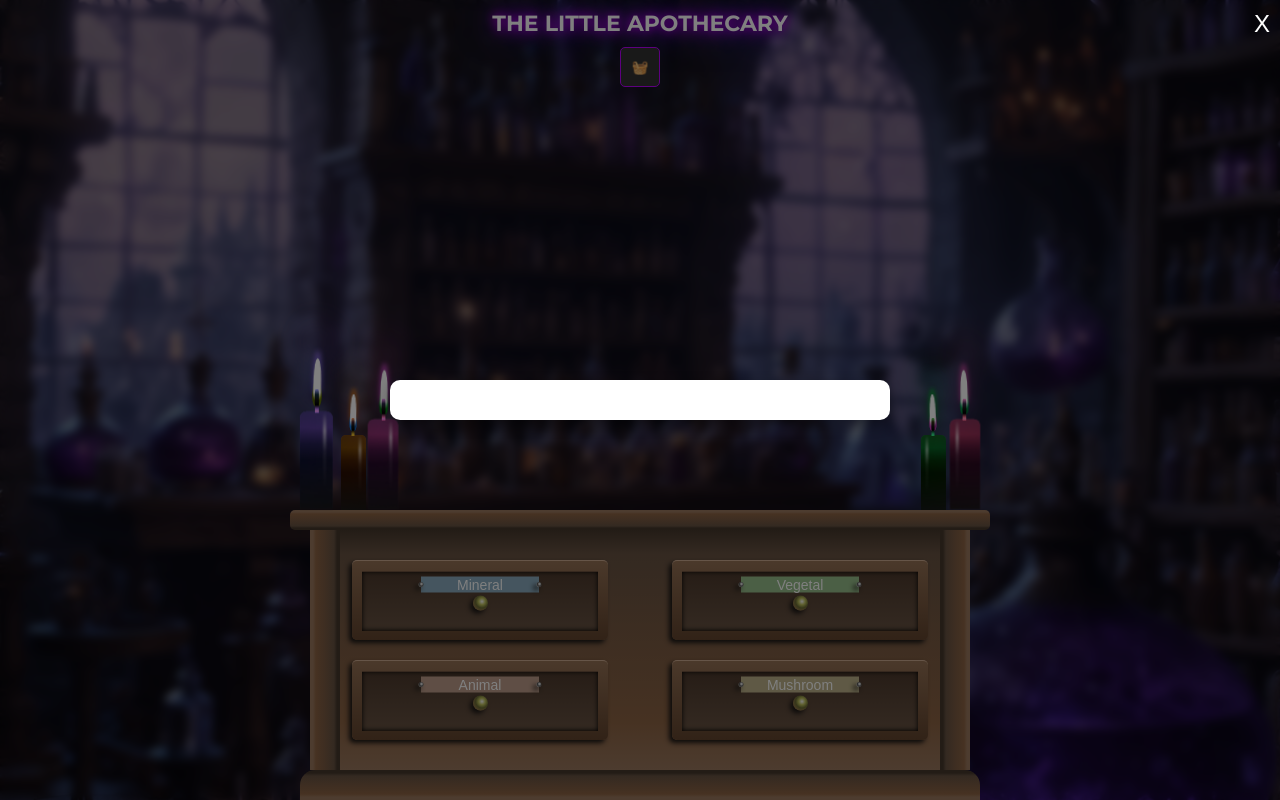
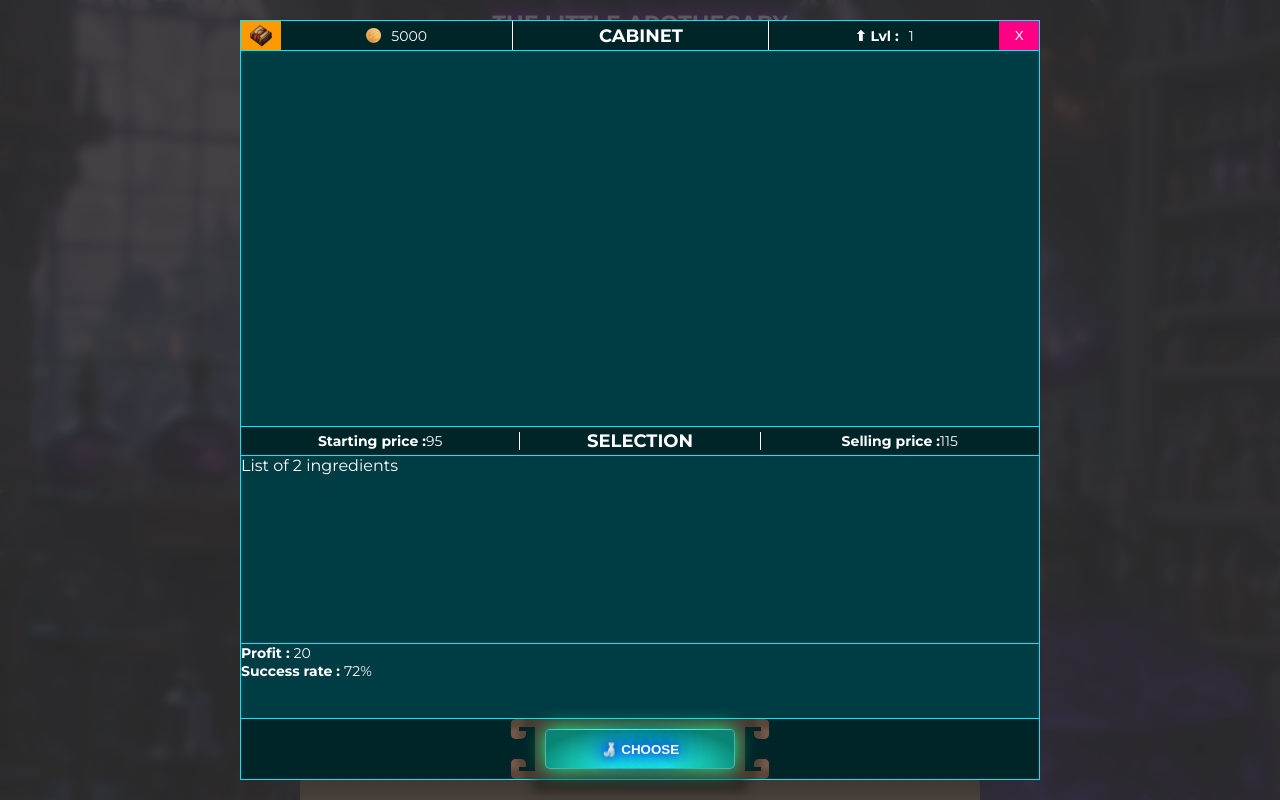
Before and after one commit to Guiomino/the-little-apothecary, a Next.js app: page / in a window 1280 px wide. Both pictures are taken after a click on the button "Mineral". Built offline with nearby package versions, Linux system fonts and the light colour scheme.

Commit message:
feat(CabinetModal)

```diff
--- a/src/app/components/cabinet/CabinetModal.tsx
+++ b/src/app/components/cabinet/CabinetModal.tsx
@@ -1,8 +1,18 @@
 // CabinetModal.tsx
 
-import React from "react";
+"use client"
+
+import React, { useEffect, useRef, useState } from "react";
+import CloseModal from '@/app/components/miscellaneous/CloseModal';
 import IngredientsListCabinet from "./IngredientsListCabinet";
 import styles from "./cabinetModal.module.scss";
+import LevelUser from "../miscellaneous/LevelUser";
+import GoldCoins from "../miscellaneous/GoldCoins";
+import FilterIngredients from "../miscellaneous/FilterIngredients";
+import UserClass from '@/app/OOP/UserClass';
+import AppButton from "../miscellaneous/AppButton";
+import Image from "next/image";
+
 
 export interface Ingredient {
     ingredient: {
@@ -23,13 +33,73 @@ interface CabinetModalProps {
 }
 
 const CabinetModal: React.FC<CabinetModalProps> = ({ ingredients, onCloseClick }) => {
+
+    const userRef = useRef(UserClass.loadFromLocalStorage() || new UserClass([], "Guest"));
+    const user = userRef.current;
+
+    const [showFilter, setShowFilter] = useState<boolean>(false);
+    const [goldCoins, setGoldCoins] = useState(user.gold);
+    const [isBuying, setIsBuying] = useState(false);
+
+    useEffect(() => {
+        user.gold = goldCoins;
+        user.saveToLocalStorage();
+    }, [goldCoins, user]);
+
+    const handleFilterClick = () => {
+        setShowFilter(true);
+    };
+
+    const handleBuy = () => {
+        return <p></p>
+    }
+
     return (
-        <div className={styles.modalOverlay}>
-            <div className={styles.modal}>
-                <button className={styles.closeButton} onClick={onCloseClick}>X</button>
-                <IngredientsListCabinet ingredients={ingredients} />
+        <section className={styles.cabinetOverlay}>
+            <div className={styles.cabinetModal}>
+
+                <div className={styles.top}>
+                    <FilterIngredients onFilterClick={handleFilterClick} />
+                    <GoldCoins initialGoldCoins={goldCoins} />
+                    <h2>Cabinet</h2>
+                    <LevelUser />
+                    <CloseModal onClick={onCloseClick} />
+                </div>
+
+
+                <div className={`${styles.list} ${styles.filter} ${styles.details}`}>
+                    <IngredientsListCabinet ingredients={ingredients} />
+                </div>
+
+
+                <div className={styles.summary}>
+                    <p><strong>Starting price : </strong><span>95</span></p>
+                    <h2>Selection</h2>
+                    <p><strong>Selling price : </strong><span>115</span></p>
+                </div>
+
+                <div className={styles.cartList}>
+                    List of 2 ingredients
+                </div>
+
+
+                <div className={styles.chanceOfProfit}>
+                    <p><strong>Profit : </strong><span>20</span></p>
+                    <p><strong>Success rate : </strong><span>72%</span></p>
+                </div>
+
+
+                <div className={styles.cartListBtn}>
+                    <AppButton
+                        label={"🍶 Choose"}
+                        onClick={handleBuy}
+                        disabled={isBuying}
+                    />
+                </div>
+
+
             </div>
-        </div>
+        </section>
     );
 };
 
--- a/src/app/components/cabinet/cabinetModal.module.scss
+++ b/src/app/components/cabinet/cabinetModal.module.scss
@@ -1,31 +1,290 @@
-.modalOverlay {
+$vertFonce: #002529;
+$vertClaire: #003c43;
+$borderCyan: #00eaff;
+
+.cabinetOverlay {
+  z-index: 10;
+  width: 100vw;
+  height: 100vh;
   position: fixed;
   top: 0;
   left: 0;
-    width: 100%;
-    height: 100%;
-    background: rgba(0, 0, 0, 0.5);
+  background-color: #333333cc;
+
+  .cabinetModal {
+    width: calc(100% - 40px);
+    max-width: 800px;
+    min-width: 400px;
+    height: calc(100vh - 40px);
+    max-height: 1200px;
+    min-height: 600px;
+    background-color: $vertFonce;
+    border: 1px solid $borderCyan;
+    position: absolute;
+    top: 50%;
+    left: 50%;
+    transform: translate(-50%, -50%);
+    color: white;
+    display: flex;
+    flex-direction: column;
+
+    /////////////// TOP ///////////////
+    .top {
+      height: 30px;
+      display: flex;
+      justify-content: space-between;
+      background-color: $vertFonce;
+      border-bottom: 1px solid $borderCyan;
+
+      > * {
+        flex: 1;
+        &:not(:first-child):not(:last-child) {
+          flex: auto;
+        }
+      }
+
+      > *:nth-child(1) {
+        flex: 0 0 5%;
         display: flex;
         justify-content: center;
         align-items: center;
-    z-index: 1000;
       }
 
-.modal {
-    background: white;
-    padding: 20px;
-    border-radius: 10px;
-    max-width: 500px;
-    width: 90%;
-    box-shadow: 0 5px 15px rgba(0, 0, 0, 0.3);
+      > *:nth-child(2) {
+        flex: 0 0 30%;
+        display: flex;
+        justify-content: center;
+        align-items: center;
+        border-right: 1px solid white;
       }
 
-.closeButton {
-    background: transparent;
+      > *:nth-child(3) {
+        height: 30px;
+        display: flex;
+        justify-content: center;
+        align-items: center;
+        flex: 0 0 40%;
+      }
+
+      > *:nth-child(4) {
+        flex: 0 0 30%;
+        display: flex;
+        justify-content: center;
+        align-items: center;
+        border-left: 1px solid white;
+      }
+
+      > *:nth-child(5) {
+        flex: 0 0 5%;
+        display: flex;
+        justify-content: center;
+        align-items: center;
+      }
+    }
+  }
+
+  /////////////// LIST and FILTER and DETAILS ///////////////
+  .list,
+  .filter,
+  .details {
+    width: 100%;
+    height: 50%;
+    background-color: $vertClaire;
+    justify-content: center;
+    overflow-y: scroll;
+  }
+
+  /////////////// SUMMARY ///////////////
+  .summary {
+    height: 30px;
+    display: flex;
+    justify-content: space-between;
+    align-items: center;
+    background-color: $vertFonce;
+    border-bottom: 1px solid $borderCyan;
+    border-top: 1px solid $borderCyan;
+
+    .cart {
+      width: 100%;
+      height: 100%;
+
+      p {
+        display: flex;
+        align-items: center;
+        justify-content: center;
+        gap: 5px;
+      }
+    }
+
+    > * {
+      flex: 1;
+      &:not(:first-child):not(:last-child) {
+        flex: none;
+        width: auto;
+      }
+    }
+
+    > *:nth-child(1) {
+      flex: 0 0 35%;
+      display: flex;
+      justify-content: center;
+      align-items: center;
+      border-right: 1px solid white;
+    }
+
+    > *:nth-child(2) {
+      height: 30px;
+      display: flex;
+      justify-content: center;
+      align-items: center;
+      flex: 0 0 30%;
+    }
+
+    > *:nth-child(3) {
+      flex: 0 0 35%;
+      display: flex;
+      justify-content: center;
+      align-items: center;
+      border-left: 1px solid white;
+    }
+  }
+
+  /////////////// CARTLIST ///////////////
+  .cartList {
+    width: 100%;
+    height: 25%;
+    background-color: $vertClaire;
+    justify-content: center;
+    overflow-y: scroll;
+    border-bottom: 1px solid $borderCyan;
+
+    // CART ITEM
+    .cart {
+      width: 100%;
+      display: flex;
+      flex-direction: column;
+      align-items: center;
+      justify-content: center;
+
+      ul {
+        width: 90%;
+        display: flex;
+        flex-direction: column;
+        gap: 5px;
+        margin: 5px;
+
+        .cartItem {
+          width: 100%;
+          height: 60px;
+          display: flex;
+          background-color: $vertFonce;
+          border-radius: 50px;
+          border: 1px solid $borderCyan;
+
+          .cartItemImg {
+            position: relative;
+            width: 15%;
+            height: 100%;
+            padding: 5px;
+            border-right: 1px solid $borderCyan;
+            display: flex;
+            align-items: center;
+            justify-content: center;
+            background: linear-gradient(to top right, #22f8de 20%, #098475 80%);
+            border-radius: 50px 0 0 50px;
+
+            img {
+              filter: drop-shadow(-2px 5px 3px #00000088);
+            }
+
+            div {
+              position: absolute;
+              top: 2px;
+              right: 5px;
+            }
+          }
+
+          .cartItemTitle {
+            width: 35%;
+            height: 100%;
+            padding: 5px;
+            border-right: 1px solid $borderCyan;
+            display: flex;
+            flex-direction: column;
+            justify-content: space-between;
+            background-color: #676767;
+
+            h4 {
+              color: #b0f1f7;
+              text-transform: uppercase;
+              font-size: 12px;
+            }
+            p {
+              display: flex;
+              gap: 5px;
+            }
+          }
+
+          .cartItemDetails {
+            width: 35%;
+            padding: 5px;
+            border-right: 1px solid $borderCyan;
+            display: flex;
+            flex-direction: column;
+            justify-content: space-between;
+            background-color: #474747;
+          }
+
+          .cartItemRemove {
+            width: 15%;
+            background-color: #c62148;
+            border-radius: 0 50px 50px 0;
+            display: flex;
+            align-items: center;
+            justify-content: center;
+
+            button {
+              width: 100%;
+              height: 100%;
+              border-radius: 0 50px 50px 0;
               border: none;
-    font-size: 1.5rem;
+              font-size: 18px;
+              background-color: transparent;
+
+              &:hover {
+                background-color: #e24a6e;
+              }
+            }
+          }
+        }
+      }
+    }
+  }
+
+  /////////////// CHANCE OF PROFIT ///////////////
+  .chanceOfProfit {
+    width: 100%;
+    height: 10%;
+    background-color: $vertClaire;
+    justify-content: center;
+    overflow-y: scroll;
+    border-bottom: 1px solid $borderCyan;
+  }
+
+  /////////////// SUBMIT ///////////////
+  .cartListBtn {
+    position: relative;
+    width: 100%;
+    flex: 1;
+    display: flex;
+    justify-content: center;
+    align-items: center;
+
+    button {
       position: absolute;
-    top: 10px;
-    right: 10px;
-    cursor: pointer;
+      top: 50%;
+      left: 50%;
+      transform: translate(-50%, -50%);
     }
+  }
+}
--- a/src/app/components/miscellaneous/AppButtonBranch.tsx
+++ b/src/app/components/miscellaneous/AppButtonBranch.tsx
@@ -2,6 +2,7 @@
 
 import React from 'react'
 import styles from "./miscellaneous.module.scss"
+
 const AppButtonBranch = () => {
     return (
         <div className={styles.AppButtonBranch}>
--- a/src/app/components/miscellaneous/miscellaneous.module.scss
+++ b/src/app/components/miscellaneous/miscellaneous.module.scss
@@ -59,7 +59,9 @@
   }
 }
 
-/////////////////////////////////////////////////////////////
+//////////////////////////////////////////////////////////////////////////////////////
+///////////////////////////////////  MAIN BUTTON  ///////////////////////////////////
+////////////////////////////////////////////////////////////////////////////////////
 .apothecaryBtnSet {
   position: relative;
   width: 210px;
@@ -90,6 +92,11 @@
     bottom: 0;
     rotate: 180deg;
     transform: scaleX(-1);
+  }
+  &:hover {
+    .AppButtonBranch .third {
+      background: linear-gradient(to right, #72584a 25%, #6f975f 70%);
+    }
   }
 }
 
@@ -167,36 +174,15 @@
     height: 8px;
     bottom: 0;
     left: 0;
-    background: linear-gradient(to right, #72584a 25%, #6f975f 70%);
+    background: linear-gradient(to right, #72584a 25%, #5c463a 70%); //ici
     border-radius: 0 0 5px 5px;
+    transition: background 0.2s;
   }
 }
 
-
-
-
-
-
-
-
-
-
-
-
-
-
-
-
-
-
-
-
-
-
-
-
-
-
+/////////////////////////////////////////////////////////////////////////////////
+///////////////////////////////////  CANDLE  ///////////////////////////////////
+///////////////////////////////////////////////////////////////////////////////
 .holder {
   margin: 12rem auto 0;
   width: 100%;
@@ -204,7 +190,9 @@
   position: relative;
 }
 
-.holder *, .holder *:before, .holder *:after {
+.holder *,
+.holder *:before,
+.holder *:after {
   position: absolute;
   content: "";
 }
@@ -214,12 +202,37 @@
   width: 25px;
   height: 75px;
   border-radius: 5px 5px 0 0;
-  box-shadow: inset 20px -30px 50px 0 rgba(0, 0, 0, 0.4), inset -20px 0 50px 0 rgba(0, 0, 0, 0.4);
+  box-shadow: inset 20px -30px 50px 0 rgba(0, 0, 0, 0.4),
+    inset -20px 0 50px 0 rgba(0, 0, 0, 0.4);
   background: #190f02;
-  background: -moz-linear-gradient(#e48825, #e78e0e, #833c03, #4c1a03 50%, #443b36);
-  background: -webkit-linear-gradient(#e48825, #e78e0e, #833c03, #4c1a03 50%, #443b36);
-  background: -o-linear-gradient(#e48825, #e78e0e, #833c03, #4c1a03 50%, #443b36);
-  background: -ms-linear-gradient(#e48825, #e78e0e, #833c03, #4c1a03 50%, #443b36);
+  background: -moz-linear-gradient(
+    #e48825,
+    #e78e0e,
+    #833c03,
+    #4c1a03 50%,
+    #443b36
+  );
+  background: -webkit-linear-gradient(
+    #e48825,
+    #e78e0e,
+    #833c03,
+    #4c1a03 50%,
+    #443b36
+  );
+  background: -o-linear-gradient(
+    #e48825,
+    #e78e0e,
+    #833c03,
+    #4c1a03 50%,
+    #443b36
+  );
+  background: -ms-linear-gradient(
+    #e48825,
+    #e78e0e,
+    #833c03,
+    #4c1a03 50%,
+    #443b36
+  );
   background: linear-gradient(#e48825, #e78e0e, #833c03, #4c1a03 50%, #443b36);
 }
 
@@ -230,7 +243,13 @@
   right: 5px;
   bottom: 0;
   width: 2px;
-  background: linear-gradient(to bottom, transparent 1%, #ffffffcc 20%, #ffffff22 40%, transparent 80%);
+  background: linear-gradient(
+    to bottom,
+    transparent 1%,
+    #ffffffcc 20%,
+    #ffffff22 40%,
+    transparent 80%
+  );
   filter: blur(1px);
 }
 
@@ -243,10 +262,28 @@
   border-radius: 20% 20% 0 0;
   transform: translateX(-50%);
   background: #121212;
-  background: -moz-linear-gradient(#ffab73, #4b232c, #121212, black, #e8bb31 90%);
-  background: -webkit-linear-gradient(#ffab73, #4b232c, #121212, black, #e8bb31 90%);
+  background: -moz-linear-gradient(
+    #ffab73,
+    #4b232c,
+    #121212,
+    black,
+    #e8bb31 90%
+  );
+  background: -webkit-linear-gradient(
+    #ffab73,
+    #4b232c,
+    #121212,
+    black,
+    #e8bb31 90%
+  );
   background: -o-linear-gradient(#ffab73, #4b232c, #121212, black, #e8bb31 90%);
-  background: -ms-linear-gradient(#ffab73, #4b232c, #121212, black, #e8bb31 90%);
+  background: -ms-linear-gradient(
+    #ffab73,
+    #4b232c,
+    #121212,
+    black,
+    #e8bb31 90%
+  );
   background: linear-gradient(#ffab73, #4b232c, #121212, black, #e8bb31 90%);
 }
 
@@ -271,11 +308,13 @@
   width: 100%;
   height: 100%;
   border-radius: 50% 50% 20% 20%;
-  box-shadow: 0 0 15px 0 rgba(247, 93, 0, .4), 0 -6px 4px 0 rgba(247, 128, 0, .7);
+  box-shadow: 0 0 15px 0 rgba(247, 93, 0, 0.4),
+    0 -6px 4px 0 rgba(247, 128, 0, 0.7);
 }
 
 @keyframes moveFlame {
-  0%, 100% {
+  0%,
+  100% {
     transform: translateX(-50%) rotate(-2deg);
   }
   50% {
@@ -284,7 +323,8 @@
 }
 
 @keyframes enlargeFlame {
-  0%, 100% {
+  0%,
+  100% {
     height: 30px;
   }
   50% {
@@ -299,8 +339,10 @@
   left: 50%;
   top: -24px;
   transform: translateX(-50%);
-  background: rgba(0, 133, 255, .7);
-  box-shadow: 0 -40px 30px 0 #dc8a0c, 0 40px 50px 0 #dc8a0c, inset 3px 0 2px 0 rgba(0, 133, 255, .6), inset -3px 0 2px 0 rgba(0, 133, 255, .6);
+  background: rgba(0, 133, 255, 0.7);
+  box-shadow: 0 -40px 30px 0 #dc8a0c, 0 40px 50px 0 #dc8a0c,
+    inset 3px 0 2px 0 rgba(0, 133, 255, 0.6),
+    inset -3px 0 2px 0 rgba(0, 133, 255, 0.6);
 }
 
 .glow:before {
@@ -326,9 +368,11 @@
   -o-filter: blur(60px);
   -ms-filter: blur(60px);
   filter: blur(60px);
-  animation: blinkIt .1s infinite;
+  animation: blinkIt 0.1s infinite;
 }
 
 @keyframes blinkIt {
-  50% { opacity: .8;}
+  50% {
+    opacity: 0.8;
+  }
 }
```
Also changed, not shown: public/images/Miscellaneous/Mortar_Pestle.png (added). Lines whose indentation alone changed are shown as unchanged.
